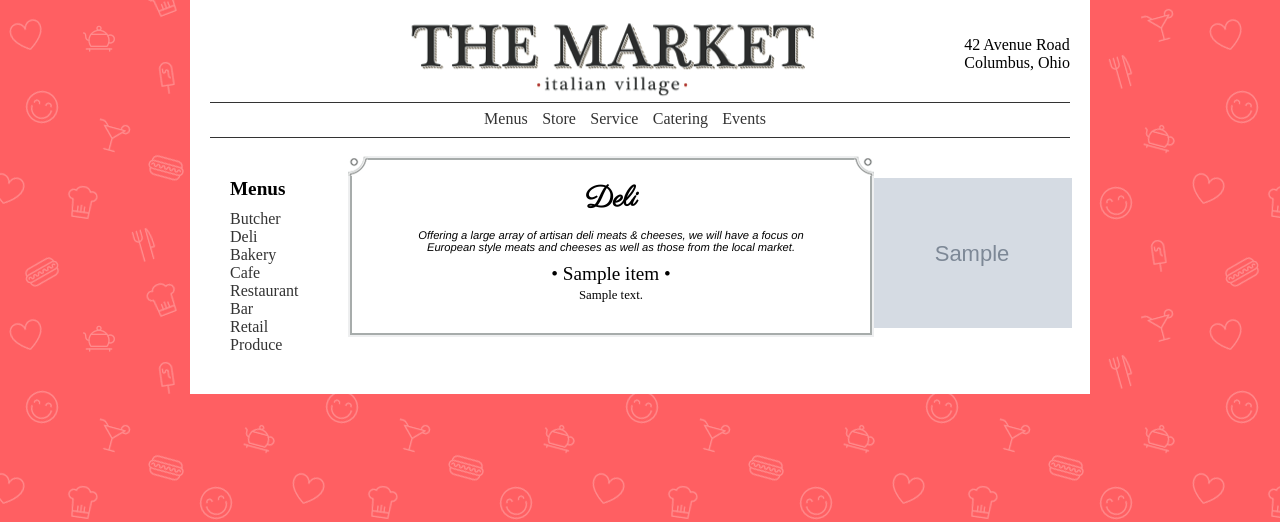
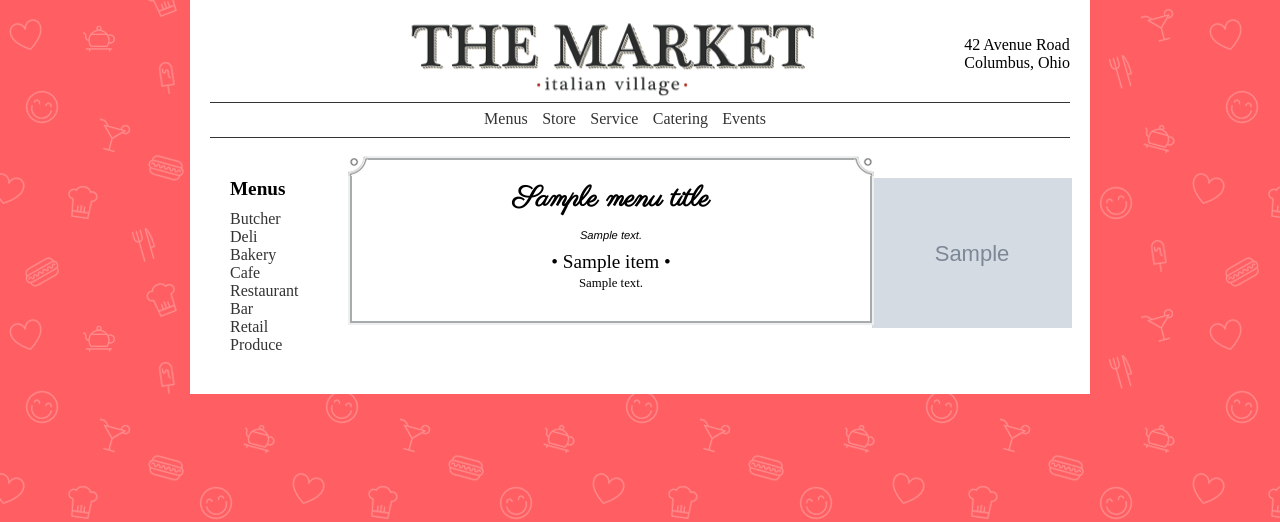
Before and after one commit to Honors/TheMarket, a Flask app: template templates/menu.html in a window 1280 px wide. Shown: the top 522 px of the page. Run offline with Flask 2, Linux system fonts and the light colour scheme; the template is opened without the code that fills it: most values are stand-ins (such as "Sample title", 1, 10 or a date in 2020); grey boxes marked "Sample" are stand-in pictures; some web fonts are replaced.

Commit message:
pull out remaining information as argument

```diff
--- a/server.py
+++ b/server.py
@@ -5,6 +5,12 @@ app = Flask(__name__, static_url_path='')
 @app.route('/')
 def main():
   return render_template('menu.html',
+    menu_title="Deli",
+    summary="""
+      Offering a large array of artisan deli meats &amp; cheeses, we
+      will have a focus on European style meats and cheeses as well as
+      those from the local market.
+    """,
     items=[
       {"name":"Fresh cut deli meats",
        "description":""},
--- a/templates/base.html
+++ b/templates/base.html
@@ -1,7 +1,7 @@
 <!DOCTYPE HTML>
 <html>
   <head>
-    <title>The Market</title>
+    <title>{% block title %}The Market{% endblock %}</title>
     <link href='http://fonts.googleapis.com/css?family=Parisienne|Old+Standard+TT|Alegreya+SC:400,700' rel='stylesheet' type='text/css'>
     <link rel="stylesheet" href="styles.css" />
     <meta charset="utf8">
--- a/templates/menu.html
+++ b/templates/menu.html
@@ -1,4 +1,5 @@
 {% extends "base.html" %}
+{% block title %}The Market | {{ menu_title }} Menu{% endblock %}<
 {% block links %}
   <h2>Menus</h2>
   <ul>
@@ -13,10 +14,8 @@
   </ul>
 {% endblock %}
 {% block content %}
-  <h2>Deli</h2>
-  <p>Offering a large array of artisan deli meats &amp; cheeses, we
-     will have a focus on European style meats and cheeses as well as
-     those from the local market.</p>
+  <h2>{{ menu_title }}</h2>
+  <p>{{ summary }}</p>
   <ul>
     {% for item in items %}
       <li><h3>{{ item.name|safe }}</h3>
```
